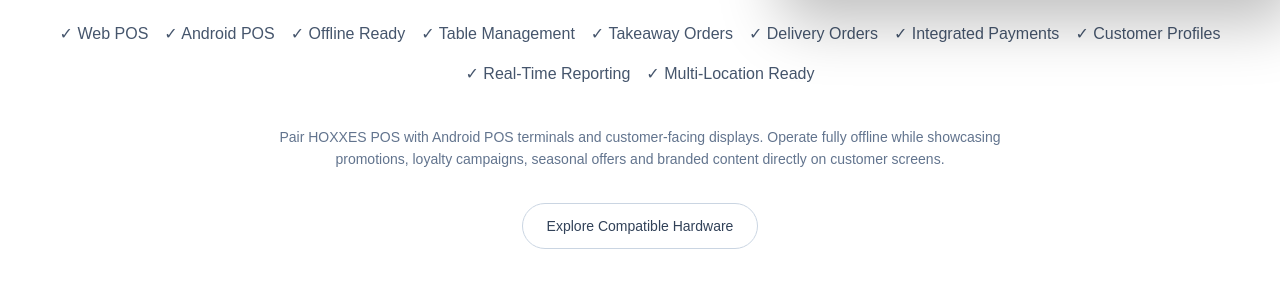
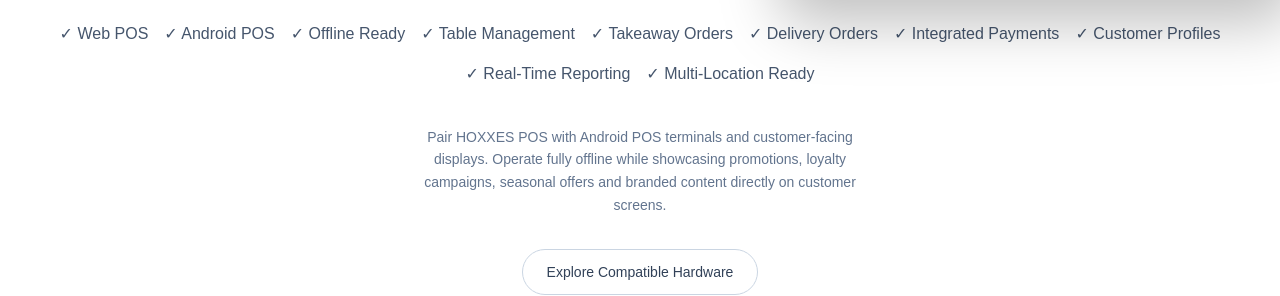
Before and after one commit to leonardapp/web, a Next.js app: page /software in a window 1280 px wide. Shown: the part 1713-2009 px from the top of the page. Built offline with nearby package versions, Linux system fonts and the light colour scheme.

Commit message:
Software text update

```diff
--- a/app/software/page.tsx
+++ b/app/software/page.tsx
@@ -119,7 +119,7 @@ export default function SoftwarePage() {
 </div>
 
   </div>
-  <p className="mt-10 max-w-3xl mx-auto text-center text-sm text-slate-500 leading-relaxed">
+ <p className="mt-10 max-w-lg mx-auto px-6 text-center text-sm text-slate-500 leading-relaxed">
   Pair HOXXES POS with Android POS terminals and customer-facing displays.
   Operate fully offline while showcasing promotions, loyalty campaigns,
   seasonal offers and branded content directly on customer screens.
@@ -298,7 +298,7 @@ export default function SoftwarePage() {
     </div>
 
   </div>
-  <p className="mt-10 max-w-3xl mx-auto text-center text-sm text-slate-500 leading-relaxed">
+  <p className="mt-10 max-w-lg mx-auto px-6 text-center text-sm text-slate-500 leading-relaxed">
   Designed for high-volume environments, HOXXES Self-Service Kiosk
   helps businesses reduce queues, improve operational efficiency
   and increase average order value through a fully integrated
```
